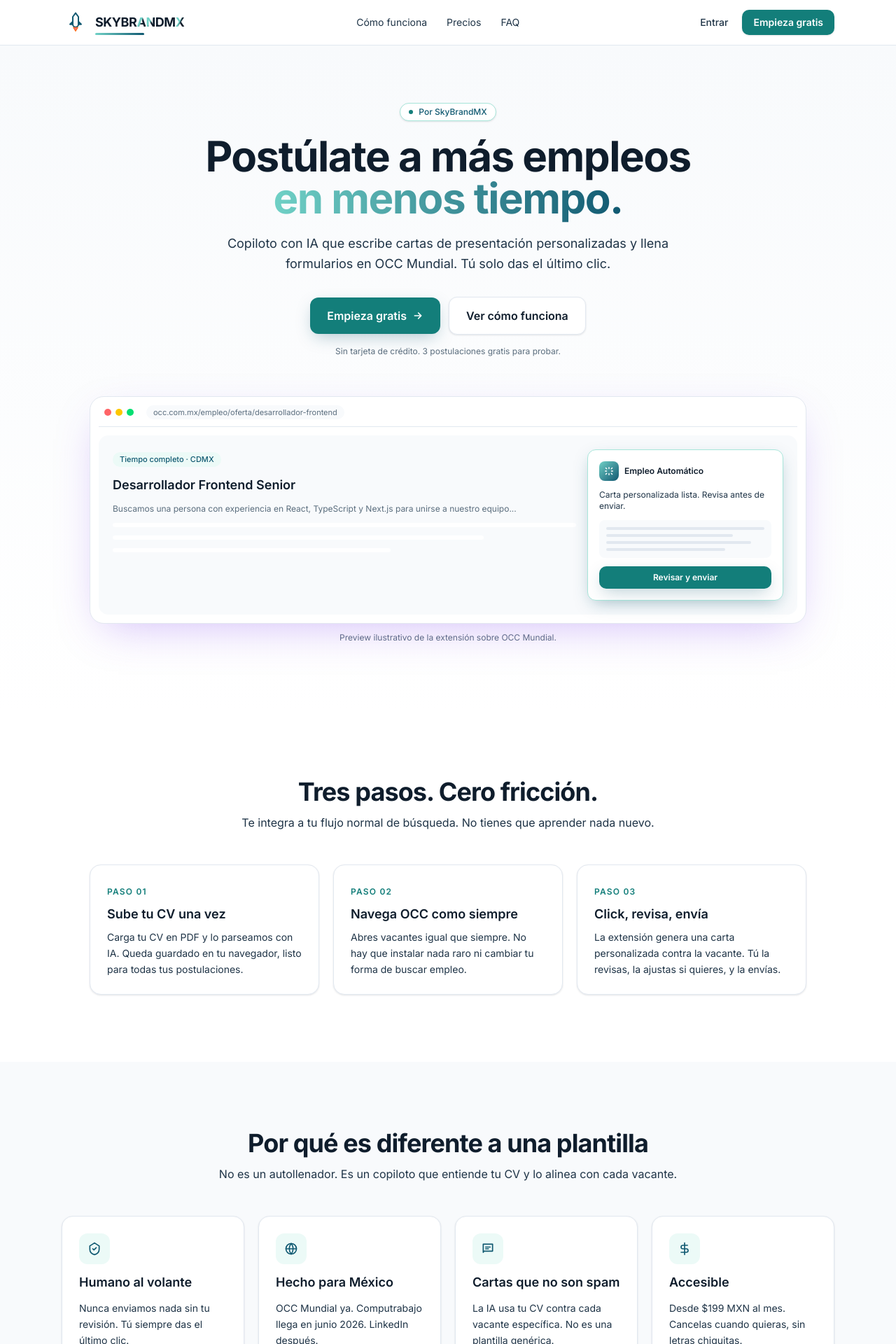
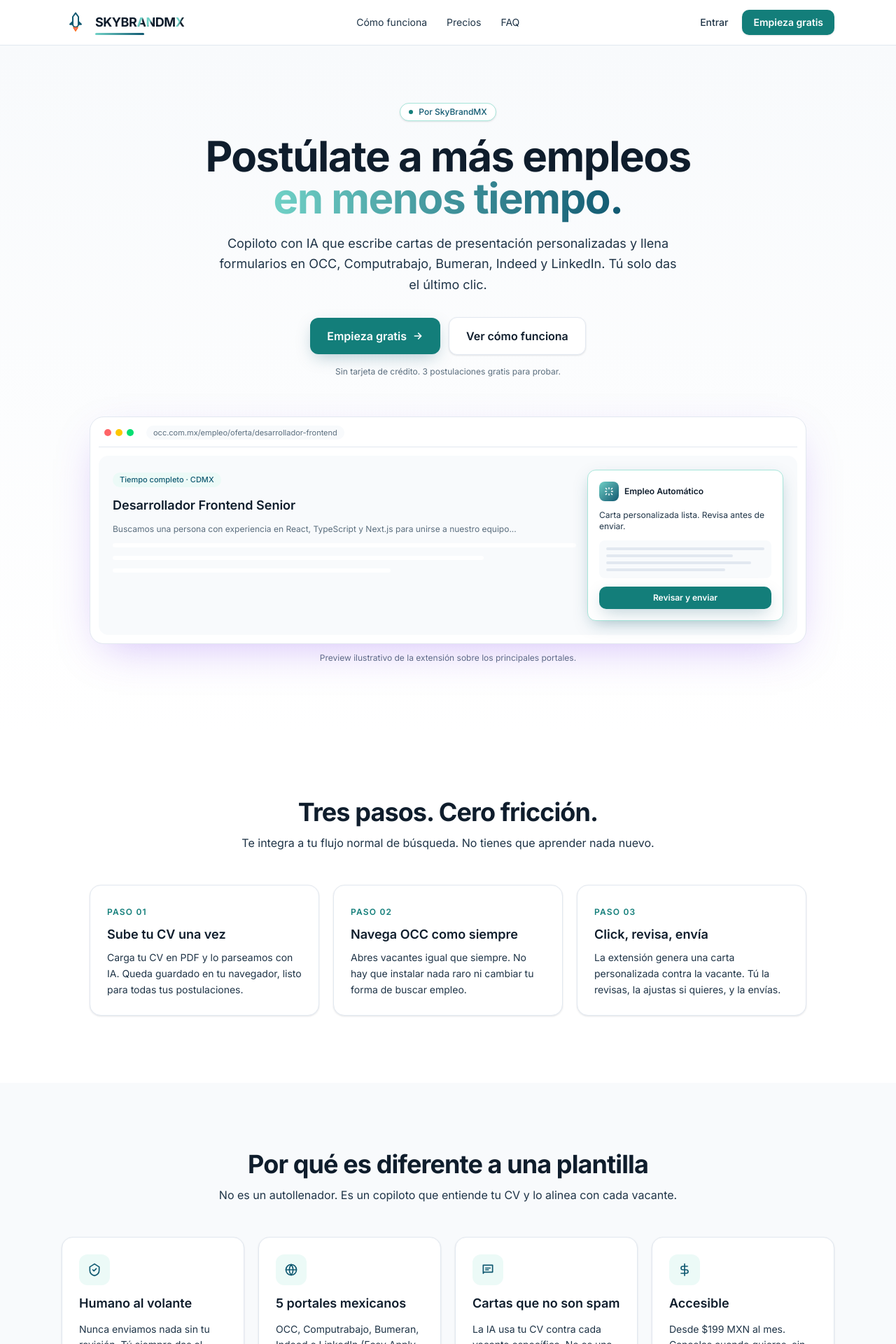
Before and after one commit to lalo1123/empleo-automatico-mx, a Next.js app in the folder landing/: page / in a window 1280 px wide. Shown: the top 1920 px of the page at 70% size. Built offline with nearby package versions, Linux system fonts and the light colour scheme; no server answers.

Commit message:
feat(copy): align landing with 5 active portals (OCC + Computrabajo + Bumeran + Indeed + LinkedIn)

```diff
--- a/landing/app/login/page.tsx
+++ b/landing/app/login/page.tsx
@@ -11,7 +11,7 @@
 export const metadata: Metadata = pageMetadata({
   title: "Inicia sesión",
   description:
-    "Entra a tu cuenta de Empleo Automático MX para revisar tu plan, tu uso y tus postulaciones en OCC Mundial. Acceso seguro, rápido y sin fricción.",
+    "Entra a tu cuenta de Empleo Automático MX para revisar tu plan, tu uso y tus postulaciones en los 5 portales soportados. Acceso seguro, rápido y sin fricción.",
   path: "/login",
 });
 
--- a/landing/app/manifest.ts
+++ b/landing/app/manifest.ts
@@ -10,7 +10,7 @@
     name: "Empleo Automático MX",
     short_name: "EmpleoAuto",
     description:
-      "Copiloto con IA para postularte a más empleos en OCC Mundial y acelerar tu búsqueda de trabajo en México.",
+      "Copiloto con IA para postularte en OCC, Computrabajo, Bumeran, Indeed y LinkedIn. Acelera tu búsqueda de empleo en México.",
     start_url: "/",
     scope: "/",
     display: "standalone",
--- a/landing/app/page.tsx
+++ b/landing/app/page.tsx
@@ -37,8 +37,8 @@
     a: "Sí. Empleo Automático MX no envía postulaciones sin tu aprobación. Siempre eres tú quien revisa la carta y da el último clic para enviar. No hacemos scraping masivo ni automatizamos envíos sin supervisión humana.",
   },
   {
-    q: "¿Qué pasa si OCC bloquea cuentas por bots?",
-    a: "No hay riesgo. La extensión funciona como una ayuda dentro de tu sesión normal en el navegador. Generamos la carta y rellenamos el formulario, pero el botón de enviar solo se activa cuando tú decides. OCC ve una sesión humana normal.",
+    q: "¿Qué pasa si los portales bloquean cuentas por bots?",
+    a: "No hay riesgo. La extensión funciona como una ayuda dentro de tu sesión normal en el navegador. Generamos la carta y rellenamos el formulario, pero el botón de enviar solo lo activas tú. Cada portal ve una sesión humana normal. En LinkedIn además aplicamos un límite responsable de 15 cartas al día para proteger tu cuenta.",
   },
   {
     q: "¿Puedo cancelar cuando quiera?",
@@ -49,8 +49,8 @@
     a: "Tu CV se guarda localmente en tu navegador. Solo se envía a nuestro servidor cuando generas una carta para una vacante específica. No entrenamos modelos de IA con tus datos y puedes eliminar todo desde tu cuenta en cualquier momento.",
   },
   {
-    q: "¿Funciona en Computrabajo o LinkedIn?",
-    a: "Por ahora soportamos OCC Mundial. Computrabajo llega en junio de 2026 y LinkedIn Easy Apply viene después. Suscríbete gratis y te avisamos cuando se habiliten.",
+    q: "¿En qué portales funciona?",
+    a: "En los 5 principales del mercado mexicano: OCC Mundial, Computrabajo, Bumeran, Indeed México y LinkedIn (Easy Apply, con límite responsable de 15 cartas al día para proteger tu cuenta). Todos activos desde el primer día.",
   },
   {
     q: "¿Necesito una API key de Google Gemini?",
@@ -237,8 +237,8 @@
               </h1>
               <p className="mx-auto mt-5 max-w-2xl text-pretty text-base leading-relaxed text-[color:var(--color-ink-soft)] sm:text-lg">
                 Copiloto con IA que escribe cartas de presentación
-                personalizadas y llena formularios en OCC Mundial. Tú solo das
-                el último clic.
+                personalizadas y llena formularios en OCC, Computrabajo,
+                Bumeran, Indeed y LinkedIn. Tú solo das el último clic.
               </p>
               <div className="mt-8 flex flex-col items-center justify-center gap-3 sm:flex-row">
                 <CtaLink href="/signup" size="lg">
@@ -336,7 +336,7 @@
                 </div>
               </div>
               <p className="mt-3 text-center text-xs text-[color:var(--color-ink-muted)]">
-                Preview ilustrativo de la extensión sobre OCC Mundial.
+                Preview ilustrativo de la extensión sobre los principales portales.
               </p>
             </div>
           </div>
@@ -423,8 +423,8 @@
                 }
               />
               <FeatureCard
-                title="Hecho para México"
-                description="OCC Mundial ya. Computrabajo llega en junio 2026. LinkedIn después."
+                title="5 portales mexicanos"
+                description="OCC, Computrabajo, Bumeran, Indeed e LinkedIn (Easy Apply, con límite responsable)."
                 icon={
                   <svg
                     viewBox="0 0 24 24"
--- a/landing/app/signup/page.tsx
+++ b/landing/app/signup/page.tsx
@@ -15,7 +15,7 @@
 export const metadata: Metadata = pageMetadata({
   title: "Crea tu cuenta gratis",
   description:
-    "Regístrate gratis en Empleo Automático MX y postúlate a más empleos en OCC Mundial con cartas de presentación generadas por IA. Sin tarjeta de crédito.",
+    "Regístrate gratis en Empleo Automático MX y postúlate en OCC, Computrabajo, Bumeran, Indeed y LinkedIn con cartas de presentación generadas por IA. Sin tarjeta de crédito.",
   path: "/signup",
 });
 
--- a/landing/app/terms/page.tsx
+++ b/landing/app/terms/page.tsx
@@ -61,7 +61,7 @@
               extensión de navegador y un copiloto con inteligencia artificial,
               te ayuda a redactar cartas de presentación personalizadas y a
               completar formularios de postulación en portales de empleo como
-              OCC Mundial.
+              los principales portales de empleo en México (OCC, Computrabajo, Bumeran, Indeed, LinkedIn).
             </p>
             <p className="mt-3">
               El Servicio <strong>no es un reclutador</strong>, no garantiza
--- a/landing/lib/plans.ts
+++ b/landing/lib/plans.ts
@@ -29,7 +29,7 @@
     features: [
       "3 postulaciones al mes",
       "Cartas generadas con IA",
-      "OCC Mundial",
+      "5 portales: OCC, Computrabajo, Bumeran, Indeed, LinkedIn",
       "Soporte por email",
     ],
   },
@@ -45,7 +45,7 @@
     features: [
       "100 postulaciones al mes",
       "Cartas personalizadas ilimitadas",
-      "OCC Mundial",
+      "5 portales: OCC, Computrabajo, Bumeran, Indeed, LinkedIn",
       "Historial de postulaciones",
       "Soporte prioritario",
     ],
@@ -61,10 +61,10 @@
     features: [
       "Postulaciones ilimitadas",
       "Cartas personalizadas ilimitadas",
-      "OCC Mundial",
+      "5 portales con prioridad y nuevas integraciones",
       "Historial de postulaciones",
       "Soporte prioritario 24h",
-      "Acceso anticipado a Computrabajo",
+      "Acceso anticipado a nuevas funciones",
     ],
   },
 };
--- a/landing/lib/seo.ts
+++ b/landing/lib/seo.ts
@@ -19,11 +19,10 @@
 export const DEFAULT_TITLE =
   "Empleo Automático MX: Postúlate a más empleos con IA";
 
-// Default meta description. Kept at 155 chars (inside 150-160 target) and
-// naturally includes: "buscar empleo", "postularte", "OCC Mundial", "IA",
-// "carta de presentación" and the price anchor. Spanish MX voice.
+// Default meta description. Kept under 160 chars and naturally includes:
+// "buscar empleo", "postularte", the 5 portals, "IA", price anchor.
 export const DEFAULT_DESCRIPTION =
-  "Copiloto con IA para buscar empleo en México: escribe cartas de presentación personalizadas y llena formularios en OCC Mundial. Desde $199 MXN al mes.";
+  "Copiloto con IA para buscar empleo en México. Postúlate en OCC, Computrabajo, Bumeran, Indeed y LinkedIn con cartas IA. Desde $199 MXN al mes.";
 
 // Target keyword set, high-intent for the Mexican job market. Google ignores
 // the meta keywords tag but Next's Metadata type accepts it and some crawlers
@@ -40,6 +39,10 @@
   "automatizar búsqueda de empleo",
   "extensión chrome empleo méxico",
   "OCC Mundial",
+  "Computrabajo",
+  "Bumeran México",
+  "Indeed México",
+  "LinkedIn Easy Apply",
   "IA para conseguir trabajo",
   "cover letter automática",
   "búsqueda de empleo automática",
@@ -52,7 +55,7 @@
 export const OG_IMAGE_WIDTH = 1200;
 export const OG_IMAGE_HEIGHT = 630;
 export const OG_IMAGE_ALT =
-  "Empleo Automático MX — copiloto con IA para postularte en OCC Mundial. Por SkyBrandMX.";
+  "Empleo Automático MX — copiloto con IA para postularte en los principales portales de empleo de México. Por SkyBrandMX.";
 
 interface PageMetadataArgs {
   /** Page-specific title. Rendered as `${title} | SkyBrandMX` via layout template. */
```
Also changed, not shown: landing/public/og-image.svg.
